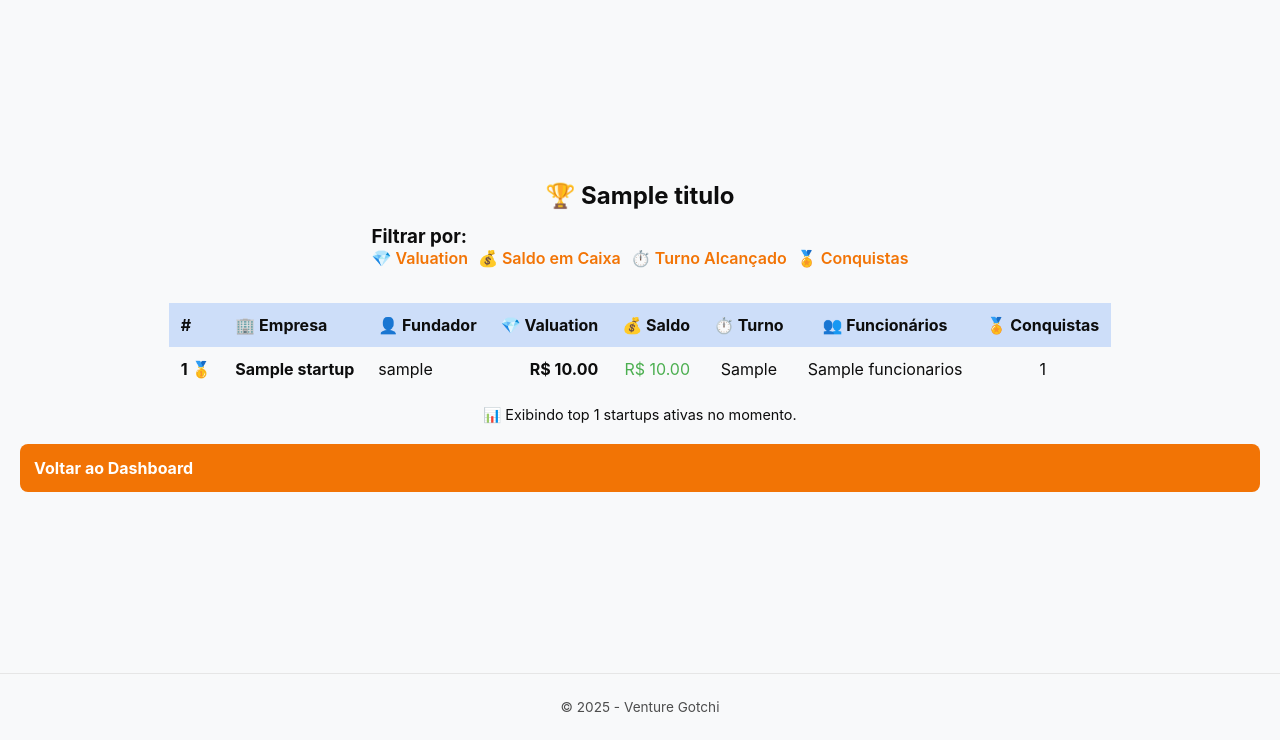
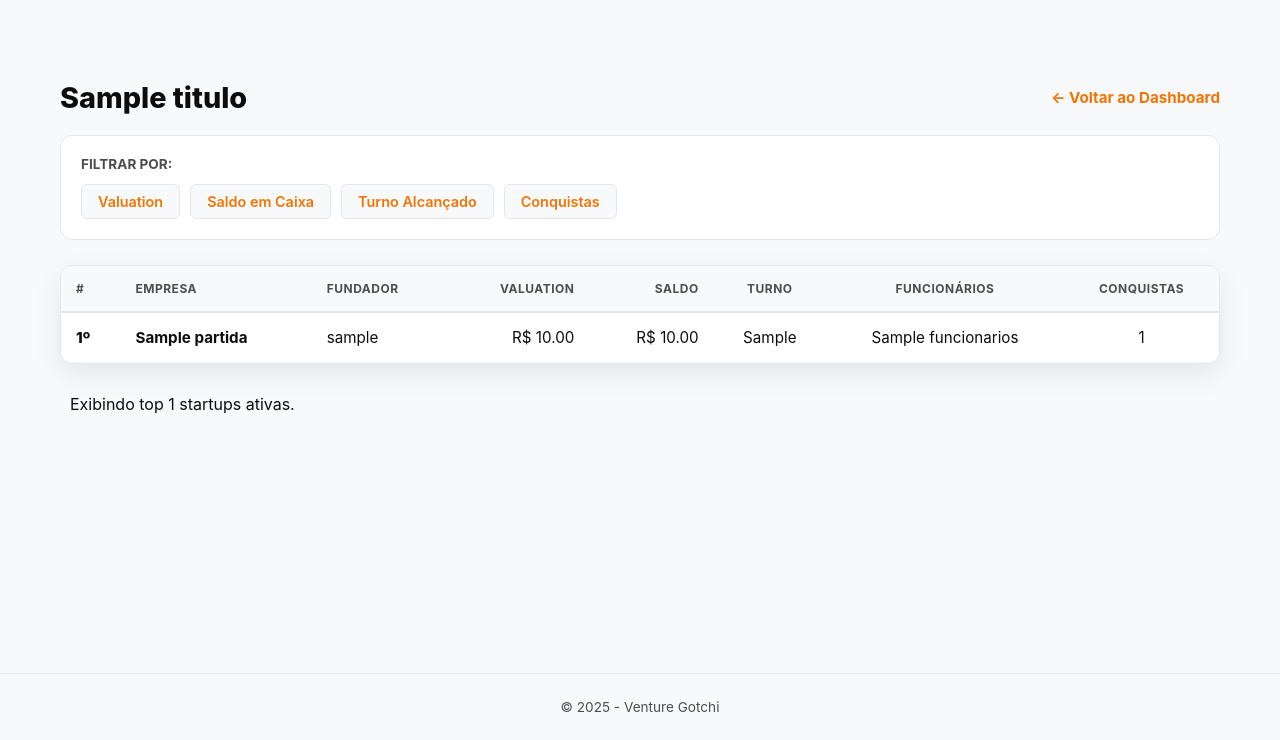
Before and after one commit to thiagopecli/venture_gotchi, a Django app: template templates/ranking.html in a window 1280 px wide. Shown: the part 60-800 px from the top of the page. Run offline with Django 5.2, Linux system fonts and the light colour scheme; the template is opened without the code that fills it: most values are stand-ins (such as "Sample title", 1, 10 or a date in 2020).

Commit message:
fix: Formatação da tabela de classificação

```diff
--- a/templates/ranking.html
+++ b/templates/ranking.html
@@ -1,82 +1,85 @@
 {% extends 'base.html' %}
 
-{% block title %}Ranking - Venture Gotchi{% endblock %}
+{% block title %} Ranking - Venture Gotchi {% endblock %}
 
 {% block content %}
-<h2>🏆 {{ titulo }}</h2>
+<main class="dashboard-main">
+    <div class="header-container">
+        <h2 class="profile-title"> {{ titulo }}</h2>
+        <a href="{% url 'dashboard' %}" class="btn-back-orange">← Voltar ao Dashboard</a>
+    </div>
 
-<div class="card" style="display: block; margin-bottom: 20px; padding: 15px;">
-    <h3>Filtrar por:</h3>
-    <div style="display: flex; gap: 10px; flex-wrap: wrap;">
-        <a href="{% url 'ranking' %}?criterio=valuation" class="btn {% if criterio == 'valuation' %}btn-primary{% else %}btn-secondary{% endif %}">
-            💎 Valuation
-        </a>
-        <a href="{% url 'ranking' %}?criterio=saldo" class="btn {% if criterio == 'saldo' %}btn-primary{% else %}btn-secondary{% endif %}">
-            💰 Saldo em Caixa
-        </a>
-        <a href="{% url 'ranking' %}?criterio=turno" class="btn {% if criterio == 'turno' %}btn-primary{% else %}btn-secondary{% endif %}">
-            ⏱️ Turno Alcançado
-        </a>
-        <a href="{% url 'ranking' %}?criterio=conquistas" class="btn {% if criterio == 'conquistas' %}btn-primary{% else %}btn-secondary{% endif %}">
-            🏅 Conquistas
-        </a>
-    </div>
-</div>
+    <section class="ranking-filter-section">
+        <h3>Filtrar por:</h3>
+        <div class="filter-group">
+            <a href="{% url 'ranking' %}?criterio=valuation" class="filter-btn {% if criterio == 'valuation' %}active{% endif %}">Valuation</a>
+            <a href="{% url 'ranking' %}?criterio=saldo" class="filter-btn {% if criterio == 'saldo' %}active{% endif %}">Saldo em Caixa</a>
+            <a href="{% url 'ranking' %}?criterio=turno" class="filter-btn {% if criterio == 'turno' %}active{% endif %}">Turno Alcançado</a>
+            <a href="{% url 'ranking' %}?criterio=conquistas" class="filter-btn {% if criterio == 'conquistas' %}active{% endif %}">Conquistas</a>
+        </div>
+    </section>
 
-{% if startups %}
-    <div style="overflow-x: auto;">
-        <table style="width: 100%; border-collapse: collapse; background: var(--bg-secondary); border: 1px solid var(--border-color);">
+    {% if startups %}
+    <div class="ranking-table-container">
+        <table class="modern-table">
             <thead>
-                <tr style="background: rgba(33, 118, 244, 0.2); border-bottom: 2px solid var(--accent-blue);">
-                    <th style="padding: 12px; text-align: left;">#</th>
-                    <th style="padding: 12px; text-align: left;">🏢 Empresa</th>
-                    <th style="padding: 12px; text-align: left;">👤 Fundador</th>
-                    <th style="padding: 12px; text-align: right;">💎 Valuation</th>
-                    <th style="padding: 12px; text-align: right;">💰 Saldo</th>
-                    <th style="padding: 12px; text-align: center;">⏱️ Turno</th>
-                    <th style="padding: 12px; text-align: center;">👥 Funcionários</th>
-                    <th style="padding: 12px; text-align: center;">🏅 Conquistas</th>
+                <tr>
+                    <th>#</th>
+                    <th>Empresa</th>
+                    <th>Fundador</th>
+                    <th class="text-right">Valuation</th>
+                    <th class="text-right">Saldo</th>
+                    <th class="text-center">Turno</th>
+                    <th class="text-center">Funcionários</th>
+                    <th class="text-center">Conquistas</th>
                 </tr>
             </thead>
             <tbody>
                 {% for startup in startups %}
-                <tr style="border-bottom: 1px solid var(--border-color); {% if startup.partida.usuario == user %}background: rgba(248, 201, 35, 0.1);{% endif %}">
-                    <td style="padding: 12px; font-weight: bold; color: var(--accent-yellow);">
-                        {{ forloop.counter }}
-                        {% if forloop.counter == 1 %}🥇{% elif forloop.counter == 2 %}🥈{% elif forloop.counter == 3 %}🥉{% endif %}
+                <tr class="{% if startup.partida.usuario == user %}highlight-row{% endif %}">
+                    <td class="rank-number">
+                        {% if forloop.counter == 1 %}1º{% elif forloop.counter == 2 %}2º{% elif forloop.counter == 3 %}3º{% else %}{{ forloop.counter }}{% endif %}
                     </td>
-                    <td style="padding: 12px;">
-                        <strong>{{ startup.nome }}</strong>
-                        {% if startup.partida.usuario == user %}<span style="color: var(--accent-yellow);"> (Você)</span>{% endif %}
+                    <td>
+                        <span class="company-name">{{ startup.partida.nome_empresa }}</span>
+                        {% if startup.partida.usuario == user %}<span class="me-badge">VOCÊ</span>{% endif %}
                     </td>
-                    <td style="padding: 12px;">{{ startup.partida.usuario.username }}</td>
-                    <td style="padding: 12px; text-align: right; font-weight: bold; color: var(--accent-blue);">
+                    <td>{{ startup.partida.usuario.get_full_name|default:startup.partida.usuario.username }}</td>
+
+                    <td class="text-right color-primary {% if criterio == 'valuation' %}font-bold{% endif %}">
                         R$ {{ startup.valuation|floatformat:2 }}
                     </td>
-                    <td style="padding: 12px; text-align: right; color: #4CAF50;">
+
+                    <td class="text-right color-success {% if criterio == 'saldo' %}font-bold{% endif %}">
                         R$ {{ startup.saldo_caixa|floatformat:2 }}
                     </td>
-                    <td style="padding: 12px; text-align: center;">{{ startup.turno_atual }}</td>
-                    <td style="padding: 12px; text-align: center;">{{ startup.funcionarios }}</td>
-                    <td style="padding: 12px; text-align: center;">{{ startup.total_conquistas }}</td>
+
+                    <td class="text-center {% if criterio == 'turno' %}font-bold{% endif %}">
+                        {{ startup.turno_atual }}
+                    </td>
+
+                    <td class="text-center">{{ startup.funcionarios }}</td>
+
+                    <td class="text-center {% if criterio == 'conquistas' %}font-bold{% endif %}">
+                        {{ startup.total_conquistas }}
+                    </td>
                 </tr>
                 {% endfor %}
             </tbody>
         </table>
     </div>
 
-    <p style="margin-top: 15px; color: var(--text-light); font-size: 0.9em;">
-        📊 Exibindo top {{ startups|length }} startups ativas no momento.
+    <div class="ranking-footer">
+        <p>Exibindo top {{ startups|length }} startups ativas.</p>
         {% if user.is_educador %}
-        <br>💡 <em>Modo Educador: Você pode visualizar todas as startups do sistema.</em>
+            <span class="educator-note">💡 Modo Educador: Visualização total habilitada.</span>
         {% endif %}
-    </p>
-{% else %}
-    <div class="card" style="display: block; padding: 20px;">
-        <p>Ainda não há startups ativas no ranking.</p>
     </div>
-{% endif %}
 
-<a href="{% url 'dashboard' %}" class="btn btn-primary" style="margin-top: 20px;">Voltar ao Dashboard</a>
-
+    {% else %}
+    <div class="empty-state-container">
+        <p class="empty-state">Ainda não há startups ativas no ranking.</p>
+    </div>
+    {% endif %}
+</main>
 {% endblock %}
```
